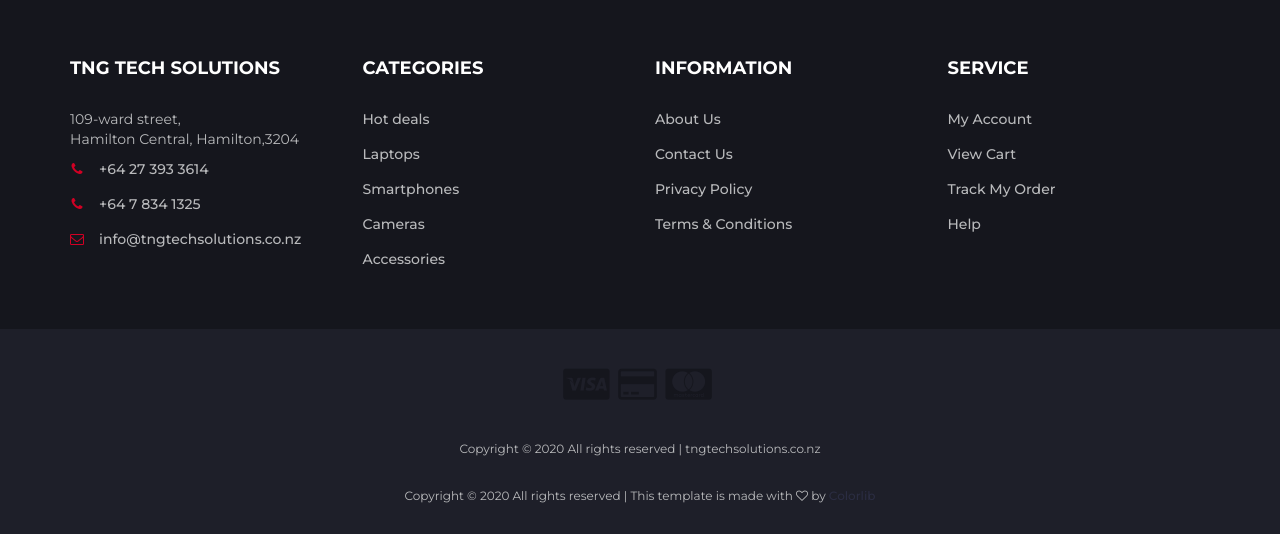
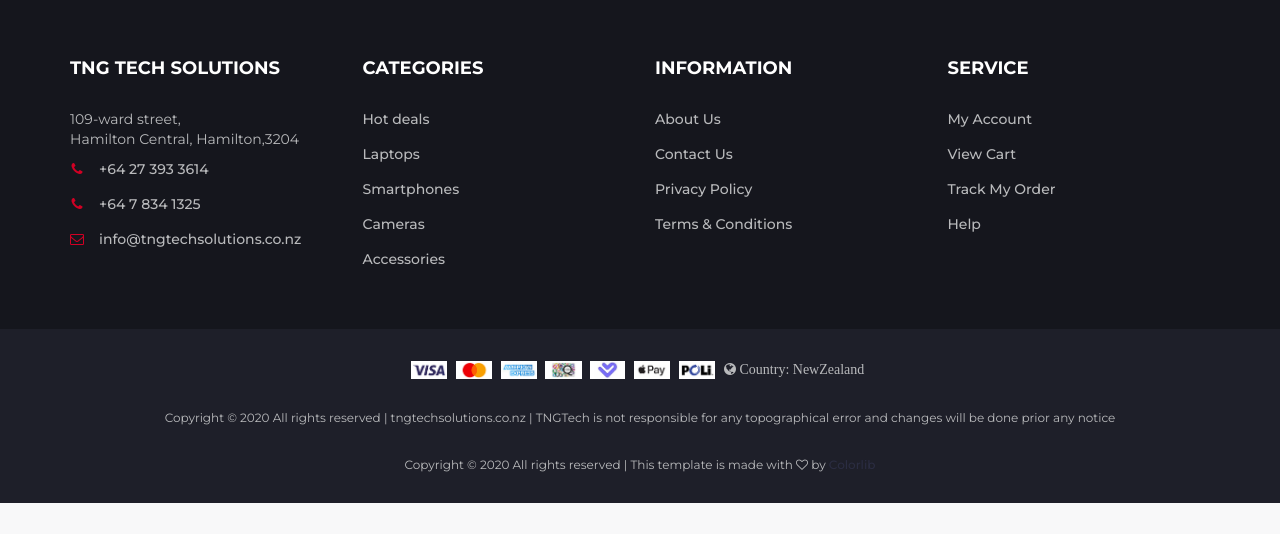
Before and after one commit to avinashd3/tngtech, a Django app: a page that uses prod/templates/prod/base.html in a window 1280 px wide. Shown: the part 3637-4171 px from the top of the page. After the commit the page ends 4140 px from the top, so only its background shows below. Run offline with Django 3.2, Linux system fonts and the light colour scheme; some libraries are stand-ins or nearby versions.

Commit message:
changed footer in base and product page

```diff
--- a/prod/templates/prod/base.html
+++ b/prod/templates/prod/base.html
@@ -500,18 +500,20 @@
 				<div class="row">
 					<div class="col-md-12 text-center">
 						<ul class="footer-payments">
-							<li><a href="#"><i class="fa fa-cc-visa"></i></a></li>
-							<li><a href="#"><i class="fa fa-credit-card"></i></a></li>
-							<!-- <li><a href="#"><i class="fa fa-cc-paypal"></i></a></li> -->
-							<li><a href="#"><i class="fa fa-cc-mastercard"></i></a></li>
-							<!-- <li><a href="#"><i class="fa fa-cc-discover"></i></a></li> -->
-							<!-- <li><a href="#"><i class="fa fa-cc-amex"></i></a></li> -->
+							<li><img src="{% static 'prod/img/visa.jpg' %}" alt="" style="height: 18px;"></li>
+							<li><img src="{% static 'prod/img/mastercard.jpg' %}" alt="" style="height: 18px;"></li>
+							<li><img src="{% static 'prod/img/american-express.jpg' %}" alt="" style="height: 18px;"></li>
+							<li><img src="{% static 'prod/img/qcard.jpg' %}" alt="" style="height: 18px;"></li>
+							<li><img src="{% static 'prod/img/laybuy.jpg' %}" alt="" style="height: 18px;"></li>
+							<li><img src="{% static 'prod/img/apple-pay.jpg' %}" alt="" style="height: 18px;"></li>
+							<li><img src="{% static 'prod/img/poli.jpg' %}" alt="" style="height: 18px;"></li>
+							<li class="ml-4">  <i class="fa fa-globe"> Country: NewZealand</i></li>
 						</ul>
 						<span class="copyright">
 							<!-- Link back to Colorlib can't be removed. Template is licensed under CC BY 3.0. -->
 							Copyright &copy;
 							<script>document.write(new Date().getFullYear());</script> All rights reserved |
-							tngtechsolutions.co.nz
+							tngtechsolutions.co.nz | TNGTech is not responsible for any topographical error and changes will be done prior any notice
 							<!-- Link back to Colorlib can't be removed. Template is licensed under CC BY 3.0. -->
 						</span>
 						<span class="copyright">
```
Also changed, not shown: prod/templates/prod/product-page.html (+9 -7 lines).
